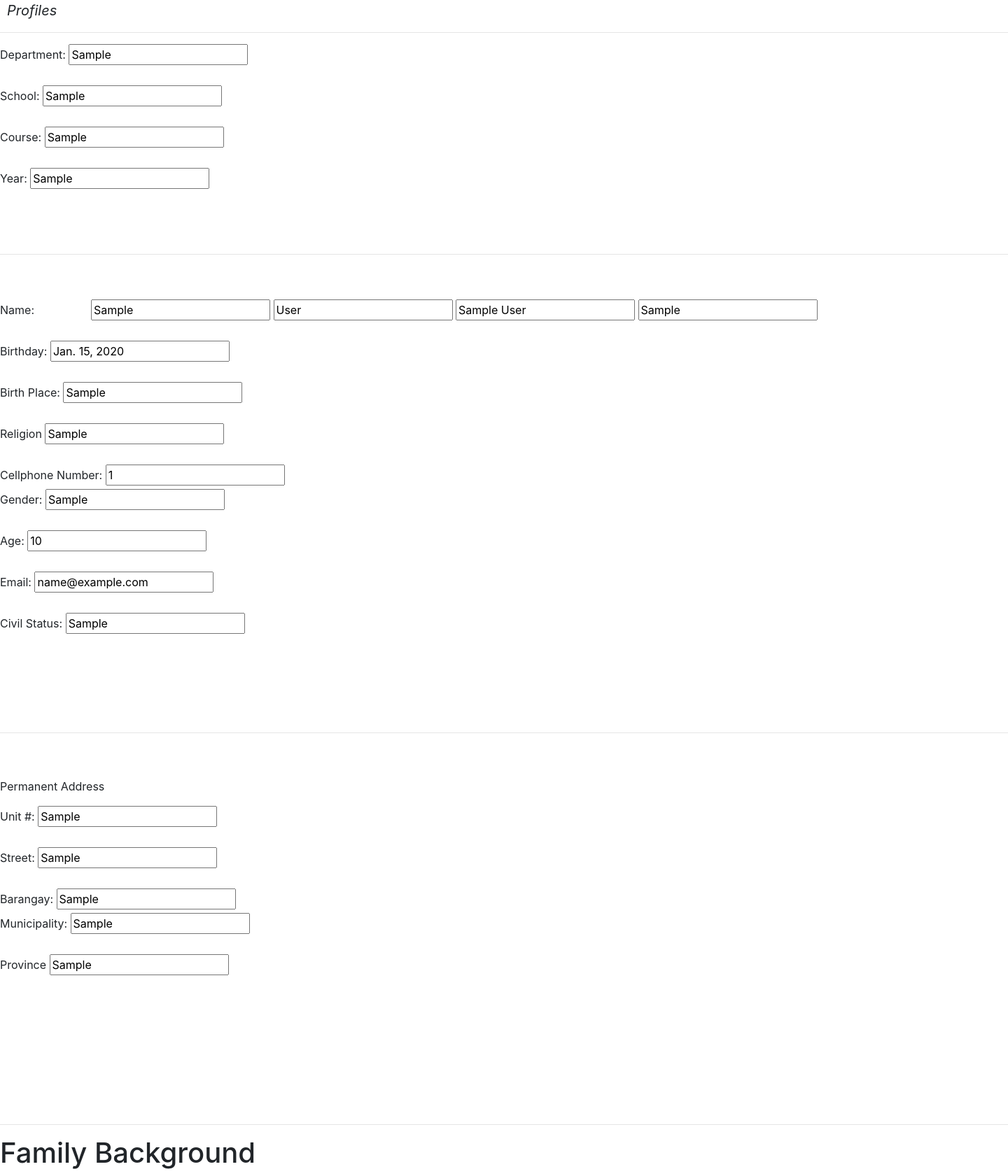
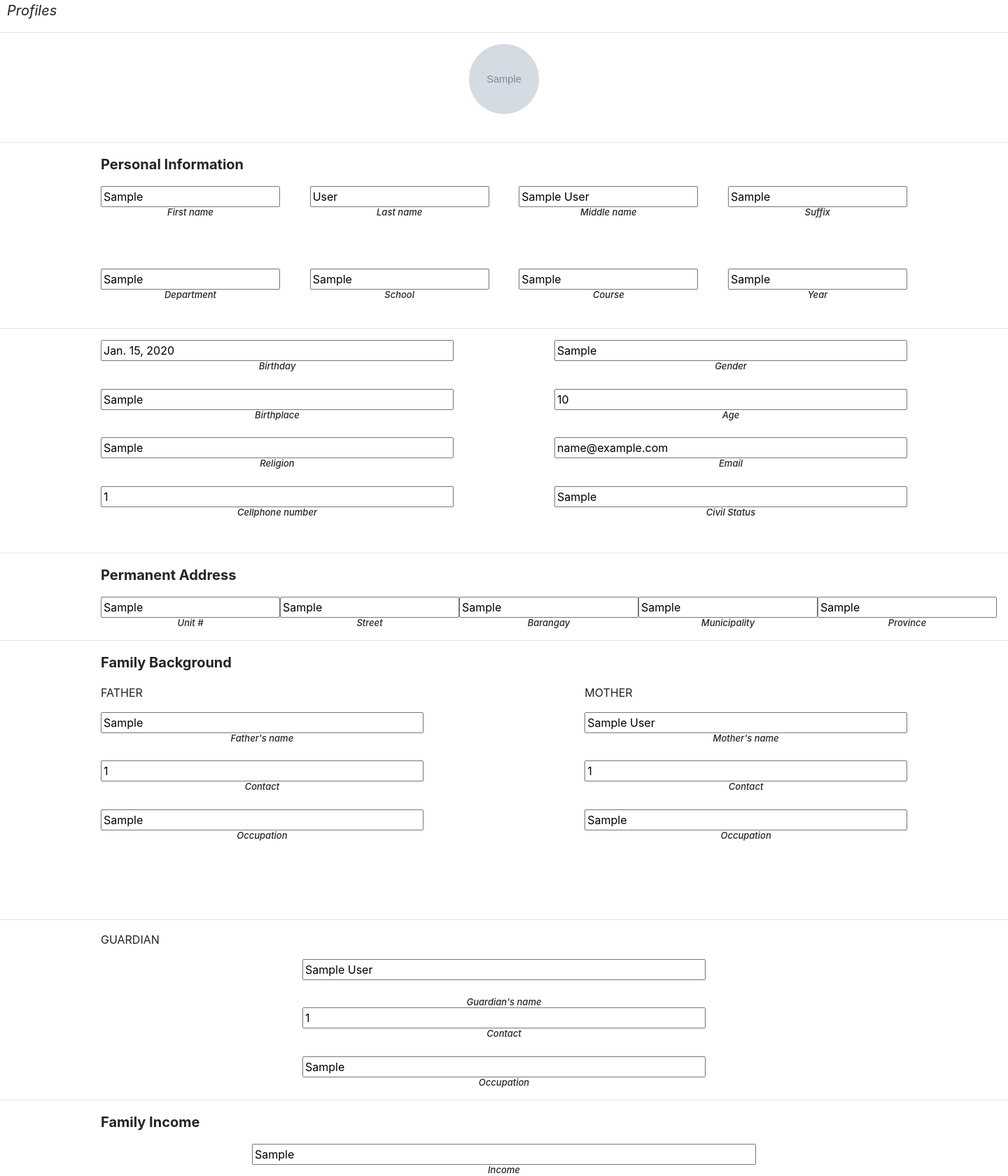
Before and after one commit to DECODER69/scholarship, a Django app: page /revprofile/1 in a window 1440 px wide. Shown: the part 56-1737 px from the top of the page at 70% size. Run offline with Django 4.2, Linux system fonts and the light colour scheme; tables that the repository leaves empty hold one stand-in row (values such as "Sample post"); grey boxes marked "Sample" are stand-in pictures.

Commit message:
NSTP
first commit

```diff
--- a/scholarship/project_scholarship/models.py
+++ b/scholarship/project_scholarship/models.py
@@ -24,7 +24,7 @@ class extenduser(models.Model):
     birthday = models.DateField()
     birthplace = models.CharField(max_length=100)
     religion = models.CharField(max_length=100)
-    cellphone = models.IntegerField()
+    cellphone = models.IntegerField( max_length=11)
     gender = models.CharField(max_length=10)
     age =  models.DecimalField(max_digits=11, decimal_places=0, default='')
     email = models.EmailField(max_length=254, null=True, unique=True)
--- /dev/null
+++ b/scholarship/project_scholarship/static/css/approved.css
@@ -0,0 +1,5 @@
+.text {
+    font-size: 20px;
+    margin-left: 10px;
+    font-style: italic;
+}
--- a/scholarship/project_scholarship/static/css/profile.css
+++ b/scholarship/project_scholarship/static/css/profile.css
@@ -3,3 +3,110 @@
     margin-left: 10px;
     font-style: italic;
 }
+
+.image {
+    margin: auto;
+    display: flex;
+    width: 100px;
+    height: 100px;
+    border-radius: 50%;
+}
+
+.one {
+    width: 80%;
+    margin: auto;
+    font-size: 16px;
+    display: flex;
+    justify-content: space-between;
+}
+
+.labels {
+    margin: auto;
+    text-align: center;
+    font-size: 13px;
+    font-style: italic;
+}
+
+.two {
+    width: 80%;
+    margin: auto;
+    font-size: 16px;
+    display: flex;
+    justify-content: space-between;
+}
+
+.left {
+    width: 35%;
+    margin-left: 10%;
+    float: left;
+}
+
+.content {
+    margin: auto;
+    display: flex;
+    width: 100%;
+}
+
+.right {
+    width: 35%;
+    margin-right: 10%;
+    float: right;
+}
+
+.perma {
+    margin-left: 10%;
+    font-size: 20px;
+    font-weight: bolder;
+}
+
+.division2 .left2 {
+    width: 80%;
+    margin: auto;
+    font-size: 16px;
+    display: flex;
+    justify-content: space-between;
+}
+
+.division3 {
+    width: 80%;
+    justify-content: space-between;
+    margin: auto;
+    height: 40vh;
+}
+
+.left3 {
+    width: 40%;
+    float: left;
+}
+
+.right3 {
+    width: 40%;
+    float: right;
+}
+
+.division4 {
+    width: 80%;
+    justify-content: space-between;
+    margin: auto;
+}
+
+.guardian {
+    margin: auto;
+    display: flex;
+    width: 50%;
+}
+
+.left4 {
+    width: 40%;
+    float: left;
+}
+
+.leftss {
+    margin: auto;
+}
+
+.inc {
+    margin: auto;
+    display: flex;
+    width: 50%;
+}
--- a/scholarship/project_scholarship/templates/activities/admindashboard.html
+++ b/scholarship/project_scholarship/templates/activities/admindashboard.html
@@ -17,7 +17,7 @@
         <div class="details">
 
             <div class="totals">
-                <a class="links" href="#" style="text-decoration: none;">
+                <a class="links" href="/active" style="text-decoration: none;">
                     <h1>{{count6}}</h1>
                 </a>
 
@@ -25,7 +25,7 @@
 
             </div><br>&nbsp;
             <div class="totals">
-                <a class="links" href="#" style="text-decoration: none;">
+                <a class="links" href="/approval" style="text-decoration: none;">
                     <h1>{{count5}}</h1>
                 </a>
                 <p>PENDING APPLICATIONS</p>
--- a/scholarship/project_scholarship/templates/activities/navadmin.html
+++ b/scholarship/project_scholarship/templates/activities/navadmin.html
@@ -29,10 +29,10 @@
                     <a class="nav-link" href="/approval">Approval</a>
                 </li>
                 <li class="nav-item active">
-                    <a class="nav-link" href="#">Active Scholars</a>
+                    <a class="nav-link" href="/active">Active Scholars</a>
                 </li>
                 <li class="nav-item active">
-                    <a class="nav-link" href="#">Graduated Scholars</a>
+                    <a class="nav-link" href="/graduate">Graduated Scholars</a>
                 </li>
                 <li class="nav-item active">
                     <a class="nav-link" href="#">Announcements</a>
--- a/scholarship/project_scholarship/templates/activities/profiles.html
+++ b/scholarship/project_scholarship/templates/activities/profiles.html
@@ -13,59 +13,80 @@
     {% include 'activities/navadmin.html' %}
     <div class="text">Profiles</div>
     <hr> {% for d in namess %}
+
+    <img class="image" src="{{d.picture.url}}" alt="profile-pic"><br>
+
+    <hr>
+    <p class="perma">Personal Information</p>
     <div class="one">
-        <div class="detail8">
-            <label for="department">Department:</label>
-            <input type="text" value="{{d.department}}" readonly>
-        </div><br>
-        <div class="detail6">
-            <label for="school">School:</label>
-            <input type="text" value="{{d.school}}" readonly>
-        </div><br>
-        <div class="detail3">
-            <label for="course">Course:</label>
-            <input type="text" value="{{d.course}}" readonly>
-        </div><br>
-        <div class="detail4">
-            <label for="year">Year:</label>
-            <input type="text" value="{{d.year}}" readonly>
-        </div><br>
+        <div>
+            <input class="names" type="text" value="{{d.firstname}}" readonly>
+            <h1 class="labels">First name</h1>
+        </div>
+        <div>
+            <input class="names" type="text" value="{{d.lastname}}" readonly>
+            <h1 class="labels">Last name</h1>
+        </div>
+        <div>
+            <input class="names" type="text" value="{{d.middlename}}" readonly>
+            <h1 class="labels">Middle name</h1>
+        </div>
+        <div>
+            <input class="names" type="text" value="{{d.extention}}" readonly>
+            <h1 class="labels">Suffix</h1>
+        </div>
+    </div>
 
 
-    </div><br><br>
-    <hr><br>
+    <br><br>
+
     <br>
     <div class="two">
-        <div class="name">
-            <label for="names">Name:&nbsp;&nbsp;&nbsp;&nbsp;&nbsp;&nbsp;&nbsp;
-                &nbsp;&nbsp;&nbsp;&nbsp;&nbsp;&nbsp;&nbsp;&nbsp;&nbsp;
-            </label>
-            <input class="names" type="text" value="{{d.firstname}}" readonly>
-            <input class="names" type="text" value="{{d.lastname}}" readonly>
-            <input class="names" type="text" value="{{d.middlename}}" readonly>
-            <input class="names" type="text" value="{{d.extention}}" readonly>
+        <div class="detail8">
+            <input type="text" value="{{d.department}}" readonly>
+            <h1 class="labels">Department</h1>
+        </div>
+        <div class="detail6">
+
+            <input type="text" value="{{d.school}}" readonly>
+            <h1 class="labels">School</h1>
+        </div>
+        <div class="detail3">
+
+            <input type="text" value="{{d.course}}" readonly>
+            <h1 class="labels">Course</h1>
+        </div>
+        <div class="detail4">
+
+            <input type="text" value="{{d.year}}" readonly>
+            <h1 class="labels">Year</h1>
         </div>
 
     </div><br>
+    <hr>
     <div class="division">
         <div class="left">
             <div class="detail1">
-                <label for="birthday">Birthday:</label>
-                <input class="birthday" type="text" placeholder="birthdate" name="birthday" value="{{d.birthday}}" readonly>
+
+                <input class="content" type="text" placeholder="birthdate" name="birthday" value="{{d.birthday}}" readonly>
+                <h1 class="labels">Birthday</h1>
             </div>
             <br>
             <div class="detail2">
-                <label for="birthplace">Birth Place:</label>
-                <input type="text" class="birthplace" required name="birthplace" value="{{d.birthplace}}" readonly>
+
+                <input type="text" class="content" required name="birthplace" value="{{d.birthplace}}" readonly>
+                <h1 class="labels">Birthplace</h1>
             </div>
             <br>
             <div class="detail10">
-                <label for="religion">Religion</label>
-                <input type="text" value="{{d.religion}}" readonly>
+
+                <input type="text" value="{{d.religion}}" readonly class="content">
+                <h1 class="labels">Religion</h1>
             </div><br>
             <div class="details12">
-                <label for="cpnumber">Cellphone Number:</label>
-                <input type="text" class="cpnumber" name="cellphone" value="{{d.cellphone}}" readonly>
+
+                <input type="text" class="content" name="cellphone" value="{{d.cellphone}}" readonly>
+                <h1 class="labels">Cellphone number</h1>
 
             </div>
 
@@ -73,81 +94,89 @@
         </div>
         <div class="right">
             <div class="detail7">
-                <label for="gender">Gender:</label>
-                <input type="text" value="{{d.gender}}" readonly>
+
+                <input type="text" value="{{d.gender}}" readonly class="content">
+                <h1 class="labels">Gender</h1>
             </div><br>
             <div class="detail11">
-                <label for="age">Age:</label>
-                <input type="text" name="age" class="age" value="{{d.age}}" readonly>
+
+                <input type="text" name="age" class="content" value="{{d.age}}" readonly>
+                <h1 class="labels">Age</h1>
             </div><br>
             <div class="detail4">
-                <label for="email">Email:</label>
-                <input type="email" name="email" class="email" readonly value="{{d.email}}">
+
+                <input type="email" name="email" class="content" readonly value="{{d.email}}">
+                <h1 class="labels">Email</h1>
             </div><br>
             <div class="detail3">
-                <label for="civil">Civil Status:</label>
-                <input type="text" readonly value="{{d.civil}}">
+
+                <input type="text" readonly value="{{d.civil}}" class="content">
+                <h1 class="labels">Civil Status</h1>
             </div><br>
         </div>
 
     </div>
-    <br><br>&nbsp;<br><br>
-    <hr>&nbsp;<br><br>
+    <br><br>&nbsp;<br><br> &nbsp;
+    <br><br>&nbsp;<br><br>&nbsp;<br><br>&nbsp;<br><br>
+    <hr>
+    <p class="perma">Permanent Address</p>
     <div class="division2">
-        <p class="perma">Permanent Address</p>
         <div class="left2">
             <div class="unt">
-
-                <label for="unit">Unit #:</label>
                 <input type="text" name="unit" class="unit" placeholder="Unit #" readonly value="{{d.unit}}">
+                <h1 class="labels">Unit #</h1>
             </div><br>
 
 
             <div class="strt">
-                <label for="street">Street:</label>
                 <input type="text" name="street" class="street" placeholder="Street" readonly value="{{d.street}}">
+                <h1 class="labels">Street</h1>
             </div><br>
             <div class="brgy">
-                <label for="barangay">Barangay:</label>
+
                 <input type="text" name="barangay" class="barangay" placeholder="barangay" readonly value="{{d.barangay}}">
+                <h1 class="labels">Barangay</h1>
 
             </div>
 
-        </div>
-        <div class="right2">
+
+
             <div class="muni">
-                <label for="municipality">Municipality:</label>
+
                 <input type="text" class="municipality" required name="municipality" placeholder="Municipality" readonly value="{{d.municipality}}">
-
+                <h1 class="labels">Municipality</h1>
             </div><br>
             <div class="prov">
-                <label for="province">Province</label>
+
                 <input type="text" class="province" required name="province" placeholder="Province" readonly value="{{d.province}}">
+                <h1 class="labels">Province</h1>
             </div>
 
+
+
         </div>
+        <hr>
+        <p class="perma">Family Background</p>
 
-    </div><br><br>&nbsp;<br><br>&nbsp;<br><br>&nbsp;<br><br>
-    <hr>
-    <h1 class="header"><i class="fa-solid fa-users" style="color: #fbaa3f"></i> Family Background</h1>
+    </div>
 
-    <hr>
-    <br>
     <div class="division3">
         <div class="left3">
             <div>
-                <p class="perma">FATHER</p>
-                <label for="father">Name:</label>
-                <input type="text" class="father" name="father" placeholder="Father's Name" readonly value="{{d.fname}}">
+                <p class="parents">FATHER</p>
+                <input type="text" class="content" name="father" placeholder="Father's Name" readonly value="{{d.fname}}">
+                <h1 class="labels">Father's name</h1>
             </div><br>
             <div>
-                <label for="fcontact">Contact Number:</label>
-                <input type="text" class="fcontact" name="fcontact" placeholder="Father's contact number" readonly value="{{d.fcontact}}">
+
+                <input type="text" class="content" name="fcontact" placeholder="Father's contact number" readonly value="{{d.fcontact}}">
+                <h1 class="labels">Contact</h1>
 
             </div><br>
             <div>
-                <label for="faccupation">Occupation:</label>
-                <input type="text" name="foccupation" class="foccupation" placeholder="Father's Work" readonly value="{{d.foccupation}}">
+
+                <input type="text" name="foccupation" class="content" placeholder="Father's Work" readonly value="{{d.foccupation}}">
+                <h1 class="labels">Occupation</h1>
             </div>
 
 
@@ -156,63 +185,58 @@
         </div>
         <div class="right3">
             <div>
-                <p class="perma">MOTHER</p>
-                <label for="mother">Name:</label>
-                <input type="text" class="mother" name="mother" placeholder="Mother's Name" readonly value="{{d.mname}}">
+                <p class="parents">MOTHER</p>
+
+                <input type="text" class="content" name="mother" placeholder="Mother's Name" readonly value="{{d.mname}}">
+                <h1 class="labels">Mother's name</h1>
             </div><br>
             <div>
-                <label for="mcontact">Contact Number:</label>
-                <input type="text" class="mcontact" name="mcontact" placeholder="Mother's contact number" readonly value="{{d.mcontact}}">
+
+                <input type="text" class="content" name="mcontact" placeholder="Mother's contact number" readonly value="{{d.mcontact}}">
+                <h1 class="labels">Contact</h1>
 
             </div><br>
             <div>
-                <label for="maccupation">Occupation:</label>
-                <input type="text" name="moccupation" class="moccupation" placeholder="Mother's Work" readonly value="{{d.moccupation}}">
+
+                <input type="text" name="moccupation" class="content" placeholder="Mother's Work" readonly value="{{d.moccupation}}">
+                <h1 class="labels">Occupation</h1>
             </div>
 
         </div>
 
-    </div><br>&nbsp;
+    </div>
     <hr>
-    <div class="left3">
-        <div>
-            <p class="perma">GUARDIAN</p>
-            <label for="guardian">Name:</label>
-            <input type="text" class="guardian" name="guardian" placeholder="Guardian's Name" readonly value="d.gname"> </div><br>
-        <div>
-            <label for="gcontact">Contact Number:</label>
-            <input type="text" class="gcontact" name="gcontact" placeholder="Guardian's contact number" readonly value="{{d.gcontact}}">
+    <div class="division4">
+        <div class="leftss">
+            <div>
+                <p class="parents">GUARDIAN</p>
 
-        </div><br>
-        <div>
-            <label for="gaccupation">Occupation:</label>
-            <input type="text" name="goccupation" class="goccupation" placeholder="Guardian's Work" readonly value="{{d.goccupation}}">
-        </div>
+                <input type="text" class="guardian" name="guardian" placeholder="Guardian's Name" readonly value="{{d.gname}}"> </div><br>
+            <h1 class="labels">Guardian's name</h1>
+            <div>
 
-    </div><br>&nbsp;<br>&nbsp;<br>&nbsp;<br>&nbsp;<br>&nbsp;<br>&nbsp;<br>&nbsp;<br>&nbsp;<br>&nbsp;
-    <hr>
-    <br>
-    <div class="left3">
-        <div>
-            <label for="income">Income Bracket per year:</label>
-            <select class="income" name="income">
-                <option disabled selected>Income</option>
-                    <option value="less than 50k">Not more than 50k</option>
-                    <option value="less than 100k">Not more than 100k</option>
-                    <option value="less than 200k">Not more than 200k</option>
-                    <option value="less than 300k">Not more than 300k</option>
-                    <option value="400k above">400k Above</option>
-                </select>
-        </div><br>
-        <div>
-            <label for="file">1x1 Picture:</label>
-            <input type="file" class="file" name="picture">
+                <input type="text" class="guardian" name="gcontact" placeholder="Guardian's contact number" readonly value="{{d.gcontact}}">
+                <h1 class="labels">Contact</h1>
+
+            </div><br>
+            <div>
+
+                <input type="text" name="goccupation" class="guardian" placeholder="Guardian's Work" readonly value="{{d.goccupation}}">
+                <h1 class="labels">Occupation</h1>
+            </div>
         </div>
     </div>
-    <div class="right3">
-        <button class="sb"><input type="submit"  onclick="Validate()" class="submit" style="text-decoration: none;" ><i class="fa-solid fa-floppy-disk"></i></button>
+    <hr>
+    <p class="perma">Family Income</p>
+    <div class="left6">
+        <div>
+
+            <input type="text" readonly value="{{d.income}}" class="inc">
+            <h1 class="labels">Income</h1>
+        </div><br>
 
     </div>
+
     {% endfor %}
 </body>
 
--- a/scholarship/project_scholarship/urls.py
+++ b/scholarship/project_scholarship/urls.py
@@ -28,4 +28,6 @@ urlpatterns = [
     path('update/', views.update, name='update'),
     path('revprofile/<str:id>', views.revprofile, name='revprofile'),
     path('review', views.review, name='review'),
+    path('active/', views.active, name='active'),
+    path('graduate', views.graduate, name='graduate'),
 ]+ static(settings.MEDIA_URL, document_root=settings.MEDIA_ROOT)
--- a/scholarship/project_scholarship/views.py
+++ b/scholarship/project_scholarship/views.py
@@ -25,6 +25,8 @@ from django.contrib.auth import authenticate
 
 from django.http import FileResponse
 from django.contrib.auth.forms import UserCreationForm
+
+from django.core.mail import send_mail
 
 
 
@@ -183,7 +185,7 @@ def admindashboard(request):
 
     count5 = extenduser.objects.filter(status='PENDING').count()
     count6 = extenduser.objects.filter(status='APPROVED').count()
-    count7 = extenduser.objects.filter(status='GRADUATED').count()
+    count7 = extenduser.objects.filter(status='GRADUATE').count()
     context = {
 
         'count5':  count5,
@@ -201,9 +203,25 @@ def approval(request):
     }
     return render(request, 'activities/approval.html', context)
 
+def active(request):
+    approved = extenduser.objects.filter(status='APPROVED')
+    context={
+        'approved': approved,
+    }
+    return render(request, 'activities/approved.html', context)
+
+def graduate(request):
+    graduated = extenduser.objects.filter(status='GRADUATE')
+    context={
+        'graduated': graduated,
+    }
+    return render(request, 'activities/graduated.html', context)
+
+
 def update(request):
     stat1 = request.POST.get('stats')
     stat2 = request.POST.get('getID')
+
     extenduser.objects.filter(id=stat2).update(status=stat1)
     print(stat1, stat2)
     return redirect('/approval')
```
Also changed, not shown: scholarship/project_scholarship/templates/activities/approved.html (added, +59 -0 lines), scholarship/project_scholarship/templates/activities/graduated.html (added, +47 -0 lines).
